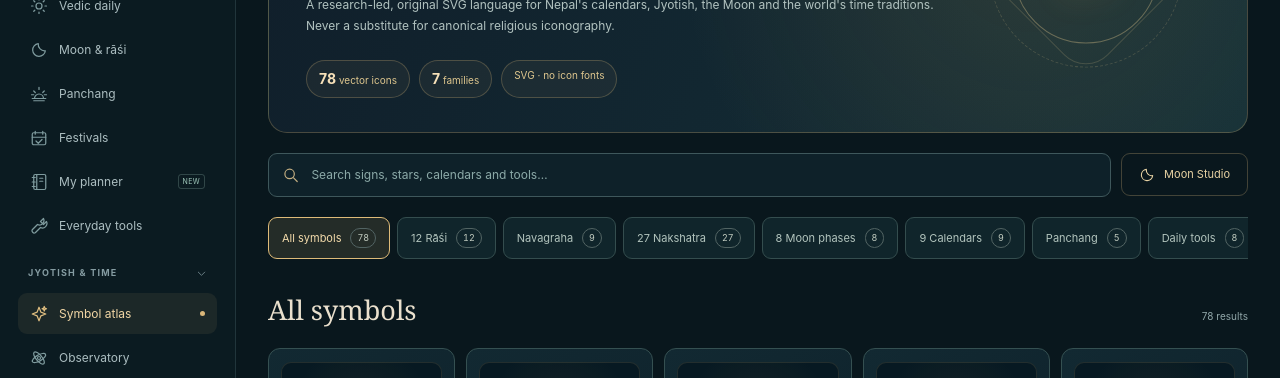
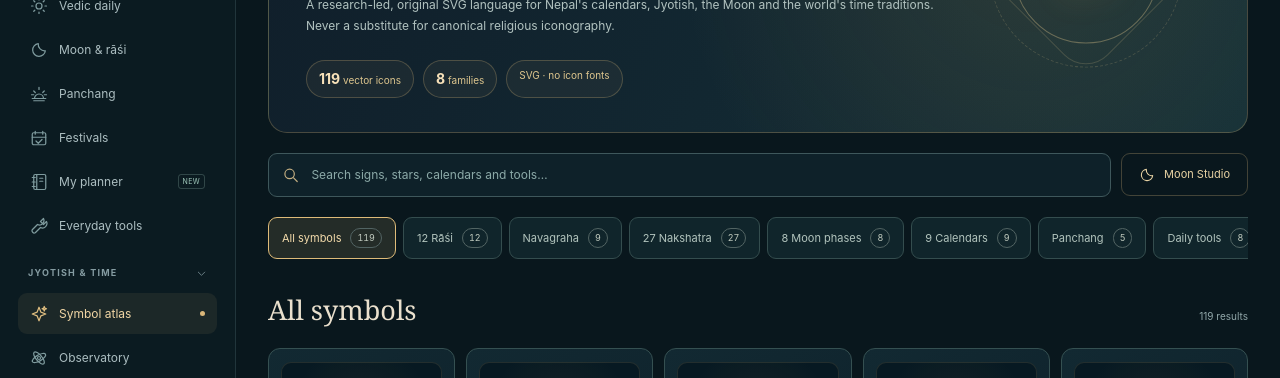
Before and after one commit to gsmktm/worldpatro, a Next.js app: page /app/symbols in a window 1280 px wide. Shown: the part 300-678 px from the top of the page. Built offline with nearby package versions, Linux system fonts and the light colour scheme.

Commit message:
feat(atlas): extend browsable copyable SVG library with 41 new Vedic category pictograms

```diff
--- a/src/components/icon-atlas.tsx
+++ b/src/components/icon-atlas.tsx
@@ -6,9 +6,10 @@ import { Icon } from "@/components/ui/icon";
 import { MoonDisk, ZodiacVector } from "@/components/moon-vectors";
 import { MOON_PHASES, MOON_RASHIS } from "@/lib/moon-timeline";
 import { WORLD_ICON_GROUPS, type VectorIcon } from "@/lib/world-iconography";
+import { VEDIC_FEATURE_ICONS } from "@/lib/vedic-feature-icons";
 import { useMoment } from "@/components/app-shell";
 
-type GroupId="all"|"graha"|"nakshatra"|"calendar"|"panchang"|"tools"|"rashi"|"phase";
+type GroupId="all"|"graha"|"nakshatra"|"calendar"|"panchang"|"tools"|"rashi"|"phase"|"vedic-features";
 type ArtItem={key:string;name:string;ne:string;detail:string;kind:"line"|"rashi"|"phase";path?:string;index:number;phase?:number;illumination?:number};
 const groupNames:Record<GroupId,{en:string;ne:string}>={
  all:{en:"All symbols",ne:"सबै चिह्न"},
@@ -18,7 +19,8 @@ const groupNames:Record<GroupId,{en:string;ne:string}>={
  panchang:{en:"Panchang",ne:"पञ्चाङ्ग"},
  tools:{en:"Daily tools",ne:"साधन"},
  rashi:{en:"12 Rāśi",ne:"बाह्र राशि"},
- phase:{en:"8 Moon phases",ne:"आठ चन्द्रकला"}
+ phase:{en:"8 Moon phases",ne:"आठ चन्द्रकला"},
+ "vedic-features":{en:"41 Vedic tools",ne:"४१ वैदिक साधन"}
 };
 const phaseIllumination=[0,14.64,50,85.36,100,85.36,50,14.64] as const;
 const sourceGroups:{group:GroupId;items:ArtItem[]}[]=[
@@ -31,13 +33,16 @@ const sourceGroups:{group:GroupId;items:ArtItem[]}[]=[
  {group:"rashi",items:MOON_RASHIS.map((item,index)=>({
    key:"rashi-"+item.english,name:item.english,ne:item.ne,detail:item.name+" · 30° equal sidereal signs",kind:"rashi" as const,index
  }))},
+ {group:"vedic-features",items:VEDIC_FEATURE_ICONS.map((item,index)=>({
+   key:"vedic-feature-"+item.id,name:item.name,ne:item.ne,detail:item.motif+" · "+(item.status==="concept"?"Icon concept":item.status==="related"?"Related module":"Available module"),kind:"line" as const,path:item.path,index
+ }))},
  {group:"phase",items:MOON_PHASES.map((item,index)=>({
    key:"phase-"+item.id,name:item.name,ne:item.ne,
    detail:"Illustrative moon phase · not a festival declaration",
    kind:"phase" as const,index,phase:item.degrees,illumination:phaseIllumination[index]
  }))}
 ];
-const groups:GroupId[]=["all","rashi","graha","nakshatra","phase","calendar","panchang","tools"];
+const groups:GroupId[]=["all","rashi","graha","nakshatra","phase","calendar","panchang","tools","vedic-features"];
 function AtlasSvg({item}:{item:ArtItem}){
  if(item.kind==="rashi")return <ZodiacVector index={item.index} size={68}/>;
  if(item.kind==="phase")return <MoonDisk phaseDegrees={item.phase??0} illuminationPercent={item.illumination??0} size={78}/>;
@@ -85,7 +90,7 @@ export default function IconAtlas(){
        <span className="wp-overline">ॐ · WORLD PATRO / ORIGINAL SYMBOL SYSTEM</span>
        <h1>{ne?"विश्व पात्रोका मौलिक भेक्टर चिह्न":"Every symbol, one visual language."}</h1>
        <p>{ne?"नेपाली र विश्व पात्रोका लागि मौलिक SVG चिह्नहरू। धार्मिक परम्परा, खगोल र आधुनिक सञ्चारलाई सम्मान गर्दै एकरूप दृश्य प्रणाली।":"A research-led, original SVG language for Nepal's calendars, Jyotish, the Moon and the world's time traditions. Never a substitute for canonical religious iconography."}</p>
-       <div className="atlas-summary"><span><b>{total}</b> {ne?"चिह्न":"vector icons"}</span><span><b>7</b> {ne?"समूह":"families"}</span><span>SVG · {ne?"कुनै अतिरिक्त फन्ट छैन":"no icon fonts"}</span></div>
+       <div className="atlas-summary"><span><b>{total}</b> {ne?"चिह्न":"vector icons"}</span><span><b>8</b> {ne?"समूह":"families"}</span><span>SVG · {ne?"कुनै अतिरिक्त फन्ट छैन":"no icon fonts"}</span></div>
      </div>
      <div className="atlas-mandala" aria-hidden="true"><div className="atlas-ring ring-a"/><div className="atlas-ring ring-b"/><div className="atlas-ring ring-c"/><span>ॐ</span><i>✦</i></div>
    </header>
```
